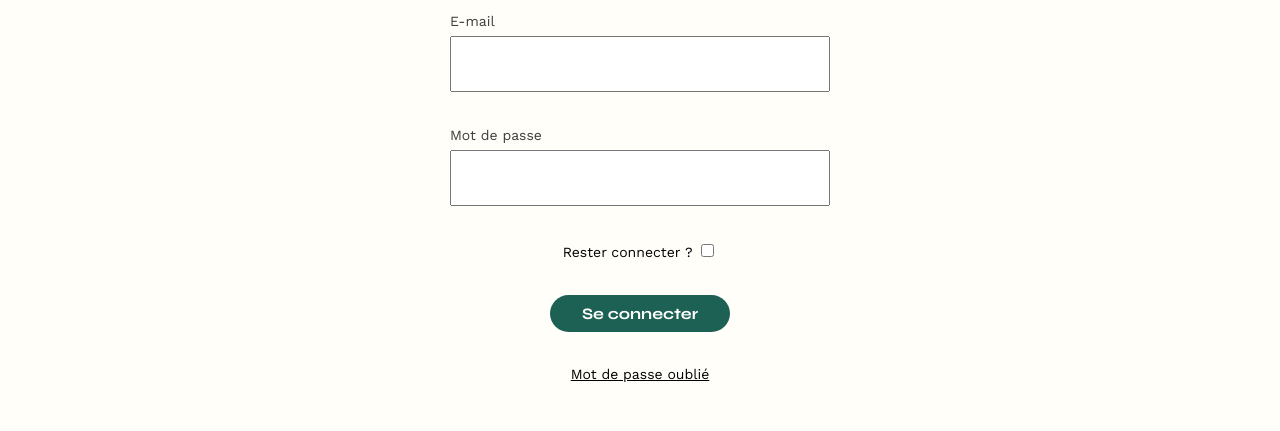
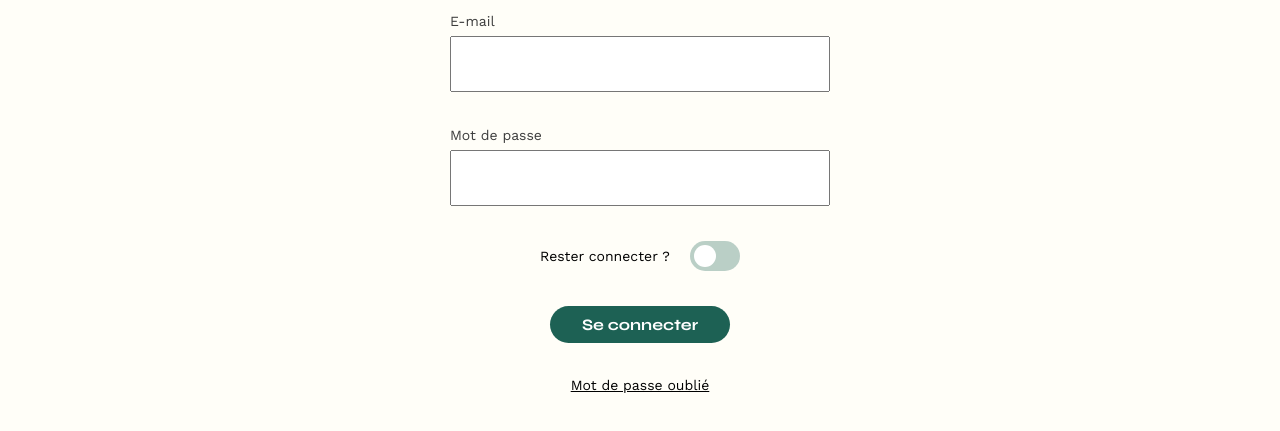
Before and after one commit to Anthax386/Projet_6_Portfolio_Sophie_Bluel, a website: page FrontEnd/login.html in a window 1280 px wide. Shown: the part 391-822 px from the top of the page. Drawn offline with nearby package versions, Linux system fonts and the light colour scheme; files that its build step writes are made by us from their sources.

Commit message:
adding option for stay logged

```diff
--- a/FrontEnd/assets/styles/components/loginForm.scss
+++ b/FrontEnd/assets/styles/components/loginForm.scss
@@ -34,6 +34,12 @@
             height: 50px;
         }
     }
+    .stayLogged {
+        display: flex;
+        flex-direction: row;
+        gap: 20px;
+        align-items: center;
+    }
     .btn {
         width: 180px;
     }
--- /dev/null
+++ b/FrontEnd/assets/styles/components/switch.scss
@@ -0,0 +1,43 @@
+.switch {
+    display: inline-block;
+    position: relative;
+    width: 50px;
+    height: 30px;
+    cursor: pointer;
+    overflow: hidden;
+    input {
+        position: absolute;
+	    top: -30px;
+	    left: -30px;
+	    width: 0;
+	    height: 0;
+        &:checked + span {
+            background-color: rgba($color: #1D6154, $alpha: 1.0);
+            &::before {
+                left: 24px;
+            }
+        }
+        + span {
+            position: absolute;
+	        top: 0;
+	        bottom: 0;
+	        left: 0;
+	        right: 0;
+	        background: rgba($color: #1D6154, $alpha: 0.3);
+	        border-radius: 20px;
+            &::before{
+                content: "";
+                display: inline-block;
+                position: absolute;
+                top: 50%;
+                left: 4px;
+                width: 22px;
+                height: 22px;
+                background: white;
+                border-radius: 50%;
+                transform: translateY(-50%);
+                transition: all .5s;
+            }
+        }
+    }
+}
--- a/FrontEnd/assets/styles/main.scss
+++ b/FrontEnd/assets/styles/main.scss
@@ -59,11 +59,13 @@ table {
 @import 'components/loginForm.scss';
 @import 'components/editMenu.scss';
 @import 'components/newWorkForm.scss';
+@import 'components/switch.scss';
 
 /****************** Layout ******************/
 @import 'layout/header.scss';
 @import 'layout/body.scss';
 @import 'layout/footer.scss';
+
 /****************** Pages ******************/
 @import 'pages/home.scss';
 
```
